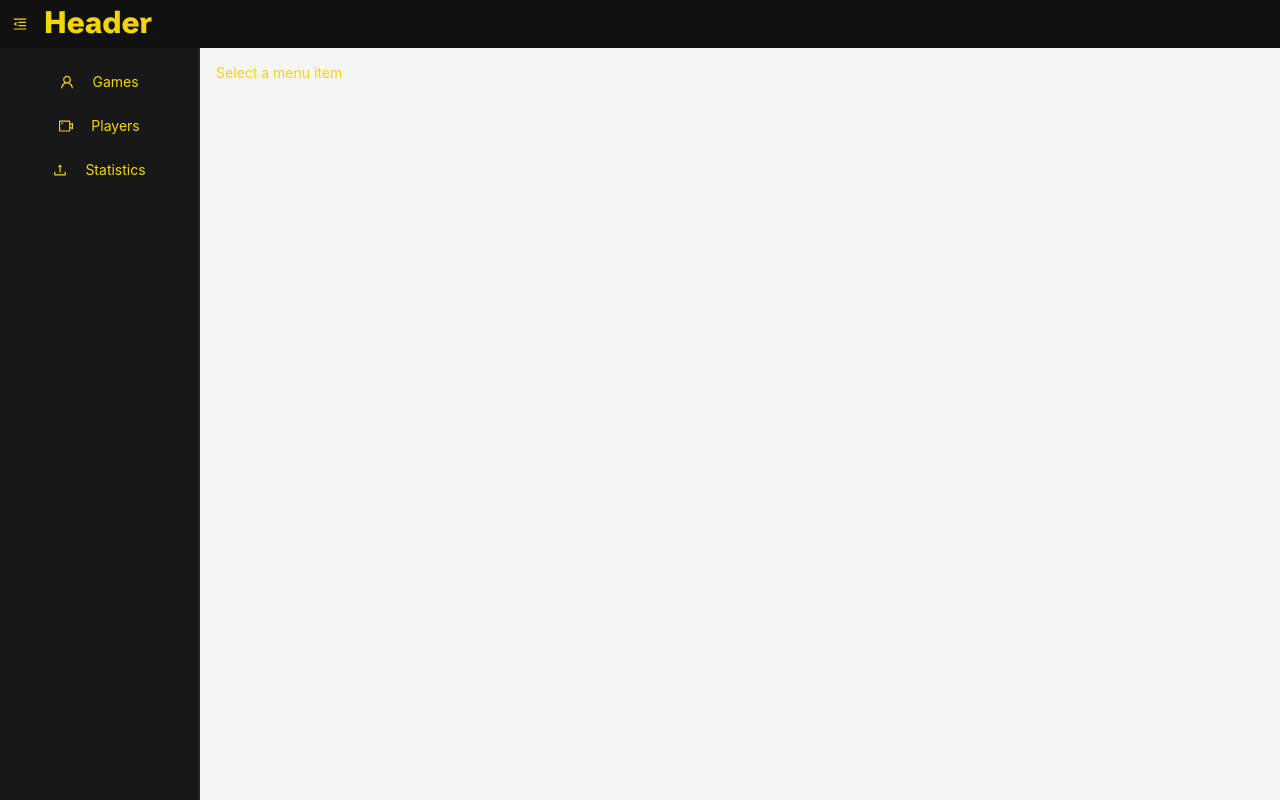
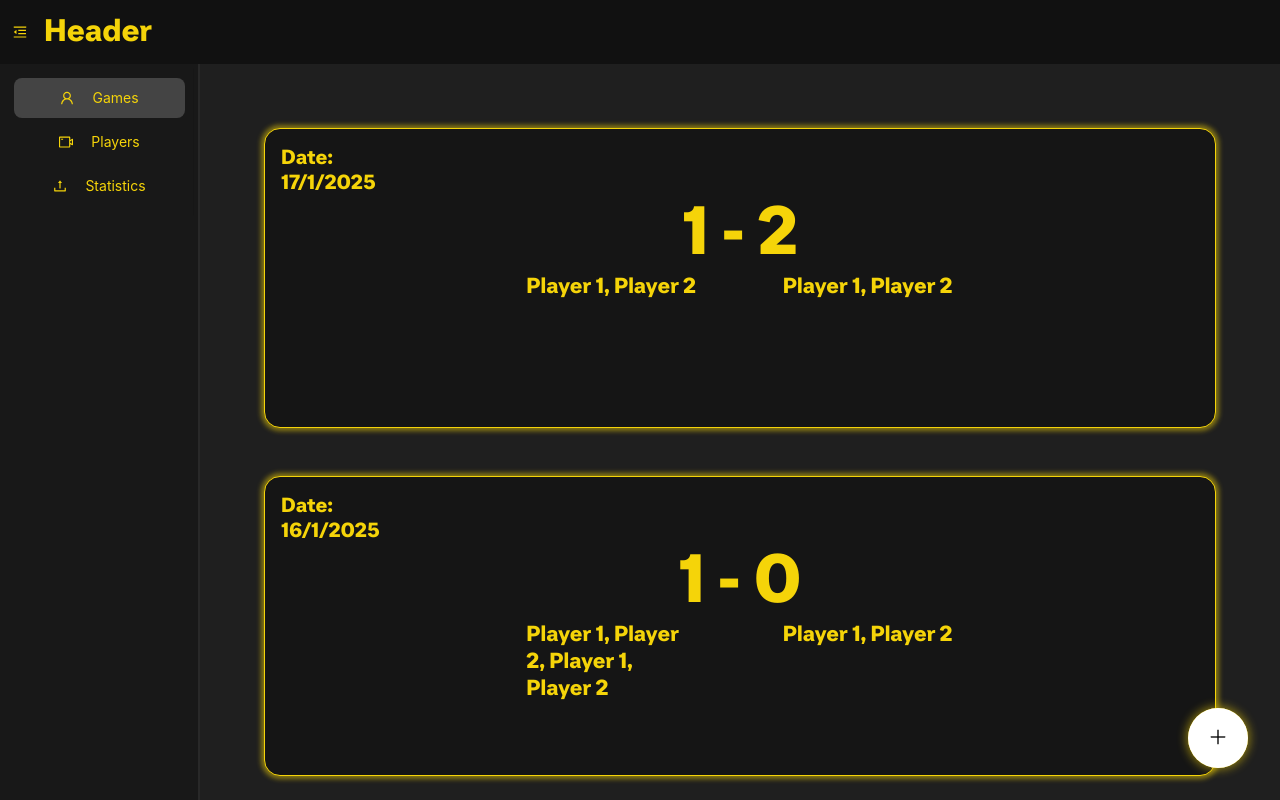
Before and after one commit to RoniOuzan/VassileagApp, a React (Vite) app: page / in a window 1280 px wide. Built offline with nearby package versions, Linux system fonts and the light colour scheme.

Commit message:
Continued doing games

```diff
--- a/src/App.tsx
+++ b/src/App.tsx
@@ -5,14 +5,14 @@ import Sider from 'antd/es/layout/Sider';
 import { useState } from 'react';
 import './App.scss';
 import Games from './components/games/Games';
-import Players from './components/Players';
-import Statistics from './components/Statistics';
+import Players from './components/players/Players';
+import Statistics from './components/statistics/Statistics';
 
-export const headerHeight = 48;
+export const headerHeight = 64;
 
 const App = () => {
   const [collapsed, setCollapsed] = useState(false);
-  const [selectedKey, setSelectedKey] = useState('1'); // State to track the selected menu item
+  const [selectedKey, setSelectedKey] = useState('games');
 
   const renderContent = () => {
     switch (selectedKey) {
@@ -42,7 +42,7 @@ const App = () => {
         <Sider className='app__sider' trigger={null} collapsible collapsed={collapsed}>
           <Menu
             className='app__sider__tabs'
-            defaultSelectedKeys={['1']}
+            defaultSelectedKeys={['games']}
             onClick={({ key }) => setSelectedKey(key)} // Update selectedKey state on menu click
             items={[
               {
--- a/src/components/games/Game.tsx
+++ /dev/null
@@ -1,13 +0,0 @@
-interface Props {
-
-}
-
-const Game: React.FC<Props> = ({ }) => {
-    return (
-        <div>
-
-        </div>
-    );
-}
-
-export default Game;
--- /dev/null
+++ b/src/components/games/GameComponent.tsx
@@ -0,0 +1,26 @@
+import { Game } from "./Games";
+import "./Games.scss";
+import TeamComponent from "./TeamComponent";
+
+interface Props {
+    game: Game;
+}
+
+const GameComponent: React.FC<Props> = ({ game }) => {
+    return (
+        <div className="games__game">
+            <div className="games__game__date">
+                Date: {game.date}
+            </div>
+            <div className="games__game__score">
+                {game.team1.goals} - {game.team2.goals}
+            </div>
+            <div className="games__game__players">
+                <TeamComponent players={game.team1.players} />
+                <TeamComponent players={game.team2.players} />
+            </div>
+        </div>
+    );
+}
+
+export default GameComponent;
--- a/src/components/games/Games.scss
+++ b/src/components/games/Games.scss
@@ -1,10 +1,119 @@
-.container {
+.games {
     background-color: #1F1F1F;
     color: #F5D409;
     width: 100%;
-    height: 100%;
+    height: 100vh;
     position: relative;
     display: flex;
-    justify-content: center;
-    align-items: center;
+    justify-content: flex-start;
+    align-items: flex-start;
+    flex-direction: column;
+    padding: 64px;
+    gap: 48px;
+    overflow-y: auto;
+    scroll-behavior: smooth;
+    user-select: none;
+
+    &::-webkit-scrollbar {
+        width: 10px;
+    }
+
+    &::-webkit-scrollbar-thumb {
+        background-color: #F5D409;
+        border-radius: 5px;
+    }
+
+    &::-webkit-scrollbar-track {
+        background-color: #1F1F1F;
+    }
+
+    &__button {
+        position: fixed;
+        bottom: 32px;
+        right: 32px;
+        background-color: #F5D409;
+        color: #1F1F1F;
+        width: 60px;
+        height: 60px;
+        border-radius: 50%;
+        display: flex;
+        justify-content: center;
+        align-items: center;
+        box-shadow: 0 0 10px 2px #F5D4097F;
+        font-size: 200%;
+        font-family: Bold-Font;
+        cursor: pointer;
+        transition: box-shadow 0.3s ease, transform 0.3s ease;
+
+        border: none;
+        outline: none;
+
+        &:hover {
+            box-shadow: 0 0 10px 4px #F5D409B2;
+            transform: scale(1.1);
+        }
+
+        &:active {
+            transform: scale(0.95); /* Shrink slightly when clicked */
+        }
+
+        &:focus {
+            outline: none; /* Remove focus outline */
+        }
+    }
+
+    &__game {
+        position: relative;
+        display: flex;
+        width: 100%;
+        height: 300px;
+        min-height: 300px;
+        background-color: #151515;
+        border: 1px solid #F5D409;
+        border-radius: 16px;
+        padding: 16px;
+        font-family: Bold-Font;
+        transition: box-shadow 0.3s ease, transform 0.3s ease;
+
+        box-shadow: 0 0 5px 3px #F5D4097F;
+
+        &:hover {
+            box-shadow: 0 0 15px 4px #F5D409B2;
+            transform: scale(1.01);
+        }
+
+        &__date {
+            font-size: 150%;
+            top: 0px;
+            left: 0px;
+            width: 10%;
+            height: 10%;
+        }
+
+        &__score {
+            position: absolute;
+            display: flex;
+            left: 50%;
+            top: 35%;
+            transform: translate(-50%, -50%);
+            font-size: 500%;
+        }
+
+        &__players {
+            position: absolute;
+            width: 45%;
+            height: 50%;
+            left: 50%;
+            top: 73%;
+            transform: translate(-50%, -50%);
+            display: flex;
+            flex-direction: row;
+            justify-content: space-between;
+
+            &__team {
+                font-size: 160%;
+                width: 40%;
+            }
+        }
+    }
 }
--- a/src/components/games/Games.tsx
+++ b/src/components/games/Games.tsx
@@ -1,5 +1,9 @@
-import Game from "./Game";
+import { FloatButton } from "antd";
+import GameComponent from "./GameComponent";
+import Game from "./GameComponent";
 import "./Games.scss";
+import { PlusOutlined } from "@ant-design/icons";
+import { useState } from "react";
 
 export type Game = {
     date: string;
@@ -17,16 +21,23 @@ interface Props {
 }
 
 const Games: React.FC<Props> = ({ }) => {
+    const [games, setGames] = useState<Game[]>([
+        { date: "17/1/2025", team1: {goals: 1, players: ["Player 1", "Player 2"]}, team2: {goals: 2, players: ["Player 1", "Player 2"]} },
+        { date: "16/1/2025", team1: {goals: 1, players: ["Player 1", "Player 2", "Player 1", "Player 2"]}, team2: {goals: 0, players: ["Player 1", "Player 2"]} },
+    ]);
 
-    const games: Game[] = [
-        {date: "today", team1: {goals: 1, players: ["P1, P2"]}, team2: {goals: 2, players: ["P1, P2"]}}
-    ];
+    const addGame = () => {
+        setGames([...games, { date: "16/1/2025", team1: {goals: 1, players: ["Player 1, Player 2"]}, team2: {goals: 0, players: ["Player 1, Player 2"]} }]);
+    }
 
     return (
-        <div className="container">
-            {Object.keys(games).map(() => {
-                return <Game></Game>
-            })}
+        <div className="games">
+            {games.map((game, index) => <GameComponent key={index} game={game} />)}
+            <FloatButton
+                className="games__button"
+                icon={<PlusOutlined />}
+                onClick={addGame}
+            />
         </div>
     );
 }
--- /dev/null
+++ b/src/components/games/TeamComponent.tsx
@@ -0,0 +1,15 @@
+import { Flex } from "antd";
+
+interface Props {
+    players: string[];
+}
+
+const TeamComponent: React.FC<Props> = ({ players }) => {
+    return (
+        <Flex className="games__game__players__team">
+            {players.join(", ")}
+        </Flex>
+    );
+}
+
+export default TeamComponent;
--- /dev/null
+++ b/src/components/players/Players.scss
@@ -0,0 +1,10 @@
+.container {
+    background-color: #1F1F1F;
+    color: #F5D409;
+    width: 100%;
+    height: 100%;
+    position: relative;
+    display: flex;
+    justify-content: center;
+    align-items: center;
+}
--- a/src/components/Players.tsx
+++ b/src/components/players/Players.tsx
@@ -1,11 +1,13 @@
+import "./Players.scss";
+
 interface Props {
 
 }
 
 const Players: React.FC<Props> = ({ }) => {
     return (
-        <div>
-
+        <div className="container">
+            Players
         </div>
     );
 }
--- /dev/null
+++ b/src/components/statistics/Statistics.scss
@@ -0,0 +1,10 @@
+.container {
+    background-color: #1F1F1F;
+    color: #F5D409;
+    width: 100%;
+    height: 100%;
+    position: relative;
+    display: flex;
+    justify-content: center;
+    align-items: center;
+}
--- a/src/components/Statistics.tsx
+++ b/src/components/statistics/Statistics.tsx
@@ -1,11 +1,13 @@
+import "./Statistics.scss";
+
 interface Props {
 
 }
 
 const Statistics: React.FC<Props> = ({ }) => {
     return (
-        <div>
-
+        <div className="container">
+            Statistics
         </div>
     );
 }
```
